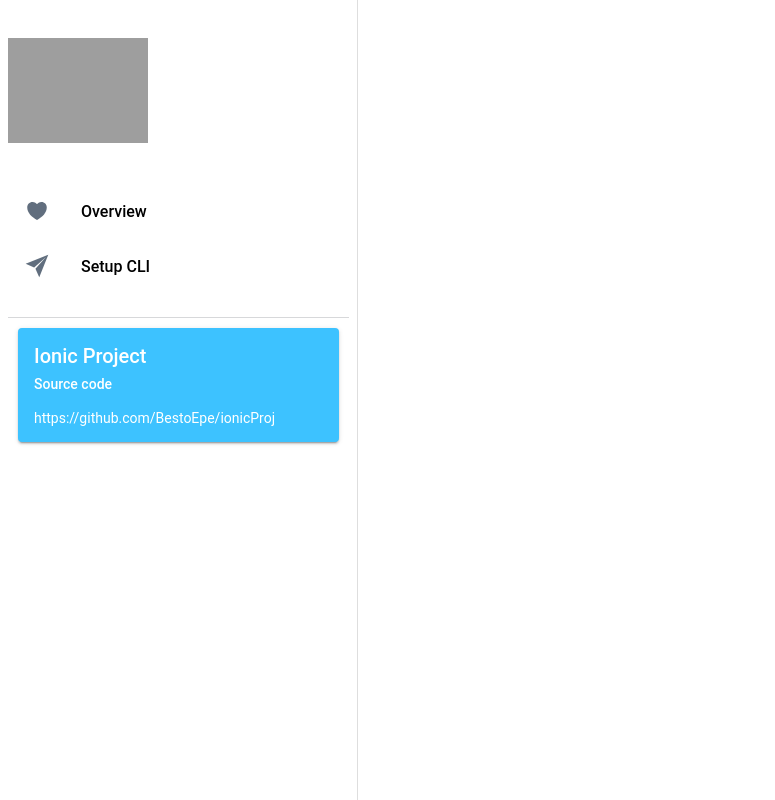
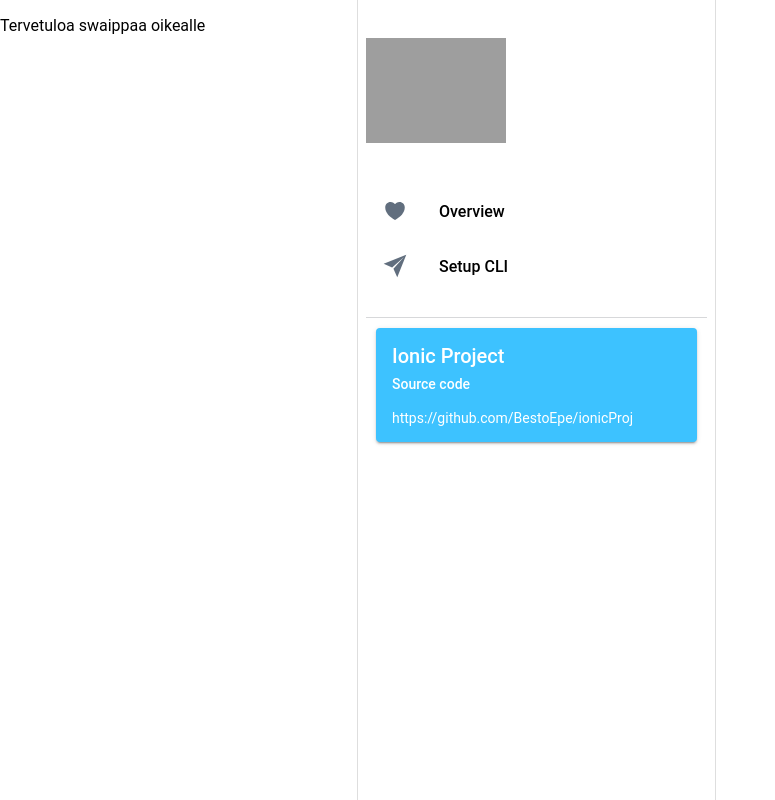
Before and after one commit to BestoEpe/ionicProj, a React (Vite) app: page / in a window 1280 px wide. Shown: the whole page, without its empty margins (0-775 px from the left). Built offline with nearby package versions, Linux system fonts and the light colour scheme.

Commit message:
Update App.tsx

```diff
--- a/src/App.tsx
+++ b/src/App.tsx
@@ -1,8 +1,9 @@
-import { IonApp, IonRouterOutlet, IonSplitPane, setupIonicReact } from '@ionic/react';
+import { IonApp, IonContent, IonRouterOutlet, IonSplitPane, setupIonicReact } from '@ionic/react';
 import { IonReactRouter } from '@ionic/react-router';
 import { Redirect, Route } from 'react-router-dom';
 import Menu from './components/Menu';
 import Page from './pages/Page';
+
 
 /* Core CSS required for Ionic components to work properly */
 import '@ionic/react/css/core.css';
@@ -30,6 +31,9 @@
     <IonApp>
       <IonReactRouter>
         <IonSplitPane contentId="main">
+          <IonContent>
+            <p>Tervetuloa swaippaa oikealle</p>
+          </IonContent>
           <Menu />
           <IonRouterOutlet id="main">
             <Route path="/folder/:name" exact={true}>
```
